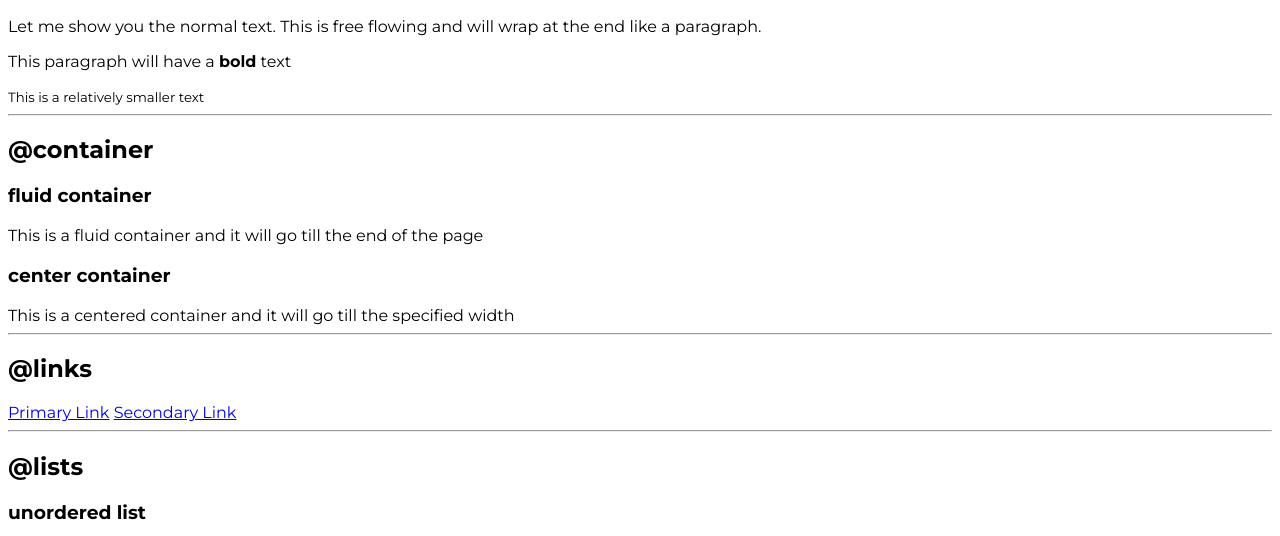
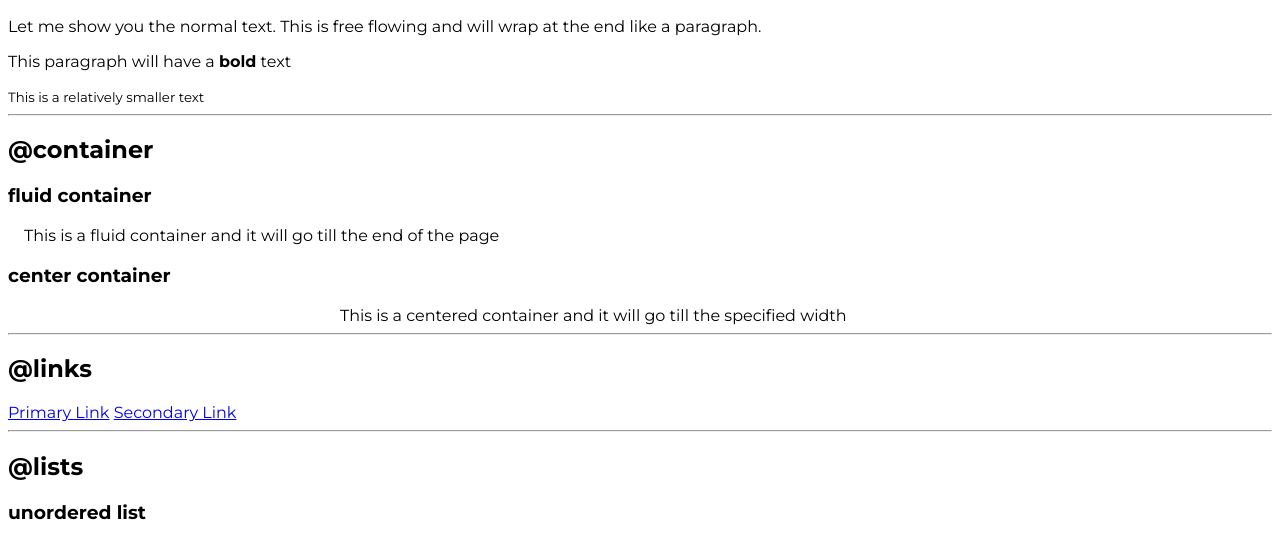
Before and after one commit to ankitbareja/neogcamp-lesson-3-live, a plain HTML site: page index.html in a window 1280 px wide. Shown: the part 264-800 px from the top of the page. Drawn offline with Linux system fonts and the light colour scheme.

Commit message:
container

```diff
--- a/index.html
+++ b/index.html
@@ -27,10 +27,10 @@
     <h2>@container</h2>
 
     <h3>fluid container</h3>
-    <div>This is a fluid container and it will go till the end of the page</div>
+    <div class="container container-fluid">This is a fluid container and it will go till the end of the page</div>
 
     <h3>center container</h3>
-    <div>This is a centered container and it will go till the specified width</div>
+    <div class="container container-center">This is a centered container and it will go till the specified width</div>
 
     <hr>
 
--- a/style.css
+++ b/style.css
@@ -4,3 +4,13 @@ body {
     font-family: 'Montserrat',
     sans-serif;
 }
+
+.container {
+    padding-left: 1rem;
+    padding-right: 1rem;
+}
+
+.container-center {
+    max-width: 600px;
+    margin: auto;
+}
```
